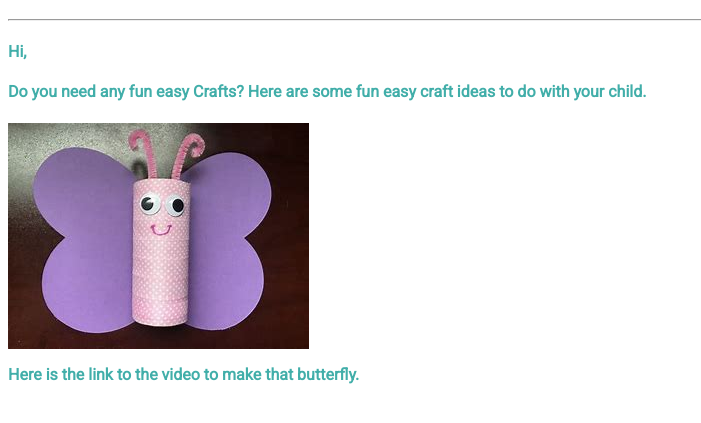
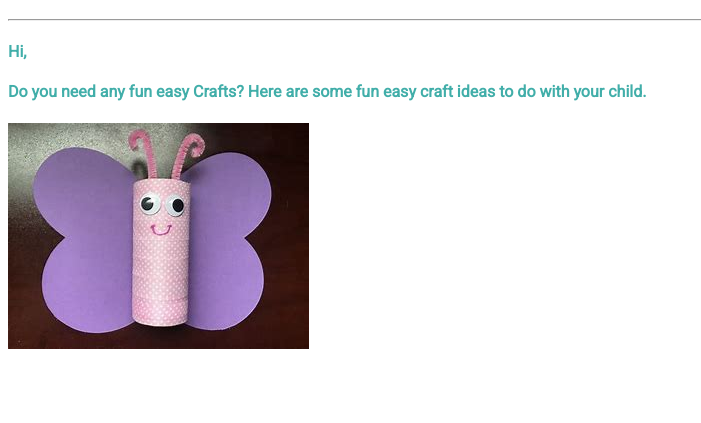
Before and after one commit to girlsrecode/Kashvi, a plain HTML site: page index.html in a window 1280 px wide. Shown: the part 87-510 px from the top of the page, without its empty margins (0-701 px from the left). Drawn offline with Linux system fonts and the light colour scheme.

Commit message:
Update index.html

```diff
--- a/index.html
+++ b/index.html
@@ -23,4 +23,3 @@
 <h4>Do you need any fun easy Crafts?
 Here are some fun easy craft ideas to do with your child.<h4>
 <img src="Butterfly craft.jpg" alt="Butterfly">
-<p>Here is the link to the video to make that butterfly.</p>
```
